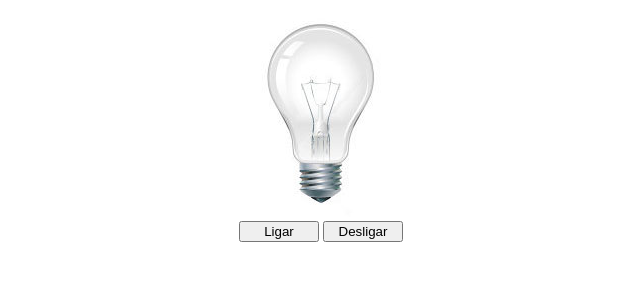
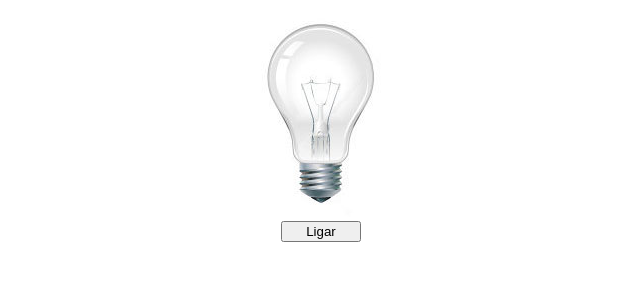
Before and after one commit to emillio-santos/Lampada, a plain HTML site: page index.html in a window 1280 px wide. Shown: the part 91-372 px from the top of the page, without its empty margins (319-959 px from the left). Drawn offline with Linux system fonts and the light colour scheme.

Commit message:
Update index.html

```diff
--- a/index.html
+++ b/index.html
@@ -1,5 +1,5 @@
 <!DOCTYPE html>
-<html lang="en">
+<html lang="pt-BR">
 <head>
     <meta charset="UTF-8">
     <meta name="viewport" content="width=device-width, initial-scale=1.0">
@@ -15,8 +15,8 @@
         <img src="./img/desligada.jpg" alt="Lâmpada" id="lamp">
     </div>
     <div>
-        <button id="turnOn">Ligar</button>
-        <button id="turnOff">Desligar</button>
+        <button id="turnOnOff">Ligar</button>
+        <!-- <button id="turnOff">Desligar</button> -->
     </div>
 </main>
     <script src="./lampada.js"></script>
```
